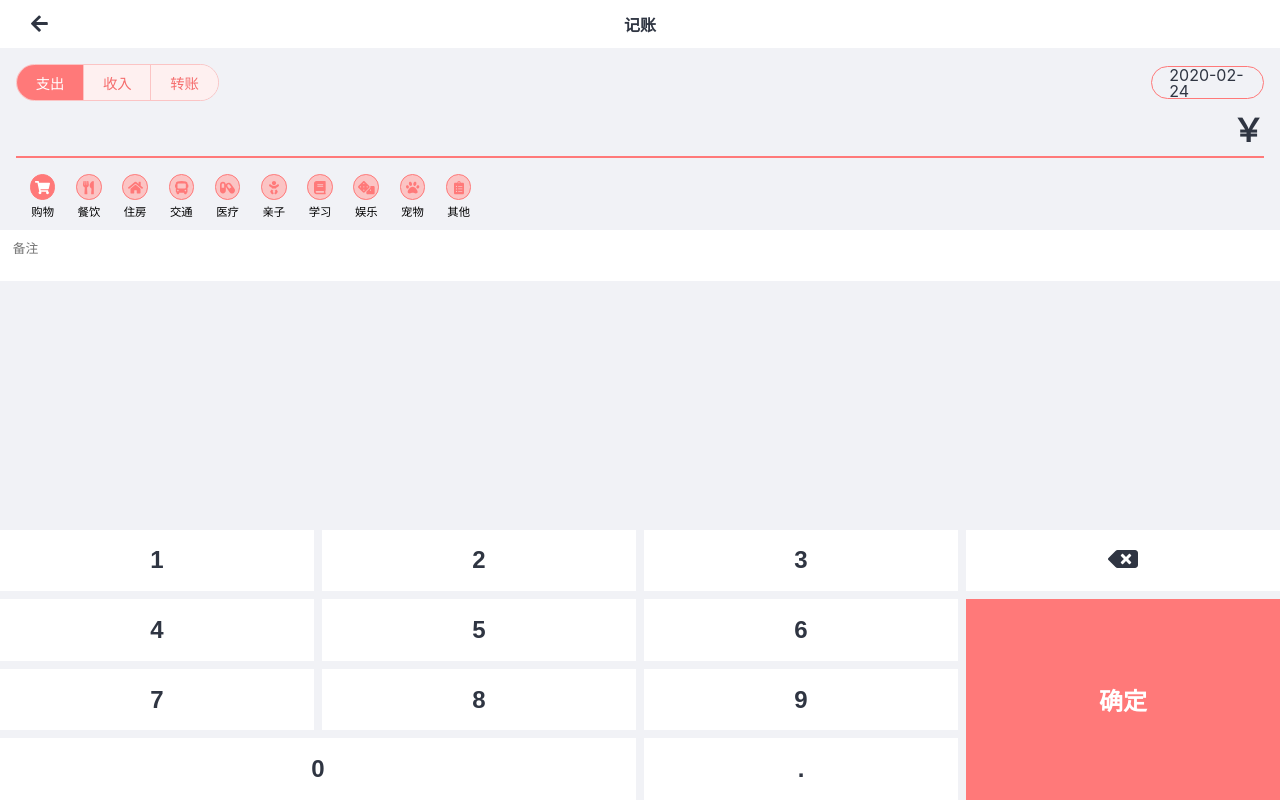
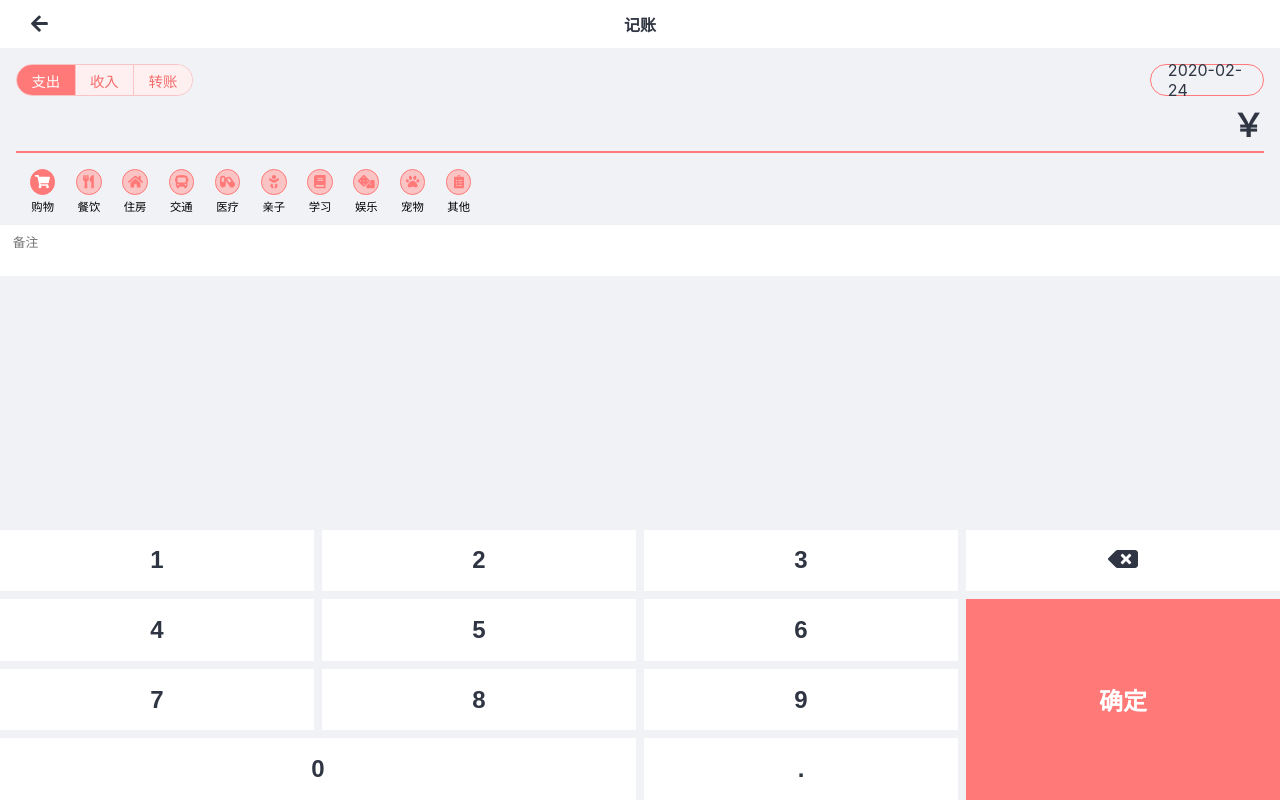
Before and after one commit to xsephiroth/hiwallet, a React (Create React App) app: page /#/add in a window 1280 px wide. Built offline with nearby package versions, Linux system fonts and the light colour scheme.

Commit message:
Fixed safari styles

```diff
--- a/src/components/DateInput/DateInput.scss
+++ b/src/components/DateInput/DateInput.scss
@@ -4,9 +4,8 @@
   position: relative;
   border: 1px solid $primary;
   border-radius: 20px;
-  line-height: 1em;
-  padding: 0.3em;
-  padding-right: 0;
+  padding: 0 0.2em;
+  height: 2em;
   color: $text-primary;
 
   span {
--- a/src/components/RadioButtonGroup/RadioButtonGroup.scss
+++ b/src/components/RadioButtonGroup/RadioButtonGroup.scss
@@ -12,7 +12,7 @@
     background-color: #fef0f0;
     color: #f56c6c;
     font-size: 0.9em;
-    padding: 0.5em 1.3em;
+    padding: 0.3em 1em;
     border-right: 1px solid #fbc4c4;
     transition: all 0.1s ease;
 
@@ -23,6 +23,7 @@
     input[type='radio'] {
       -webkit-appearance: none;
       visibility: hidden;
+      width: 0;
     }
 
     &.checked {
```
